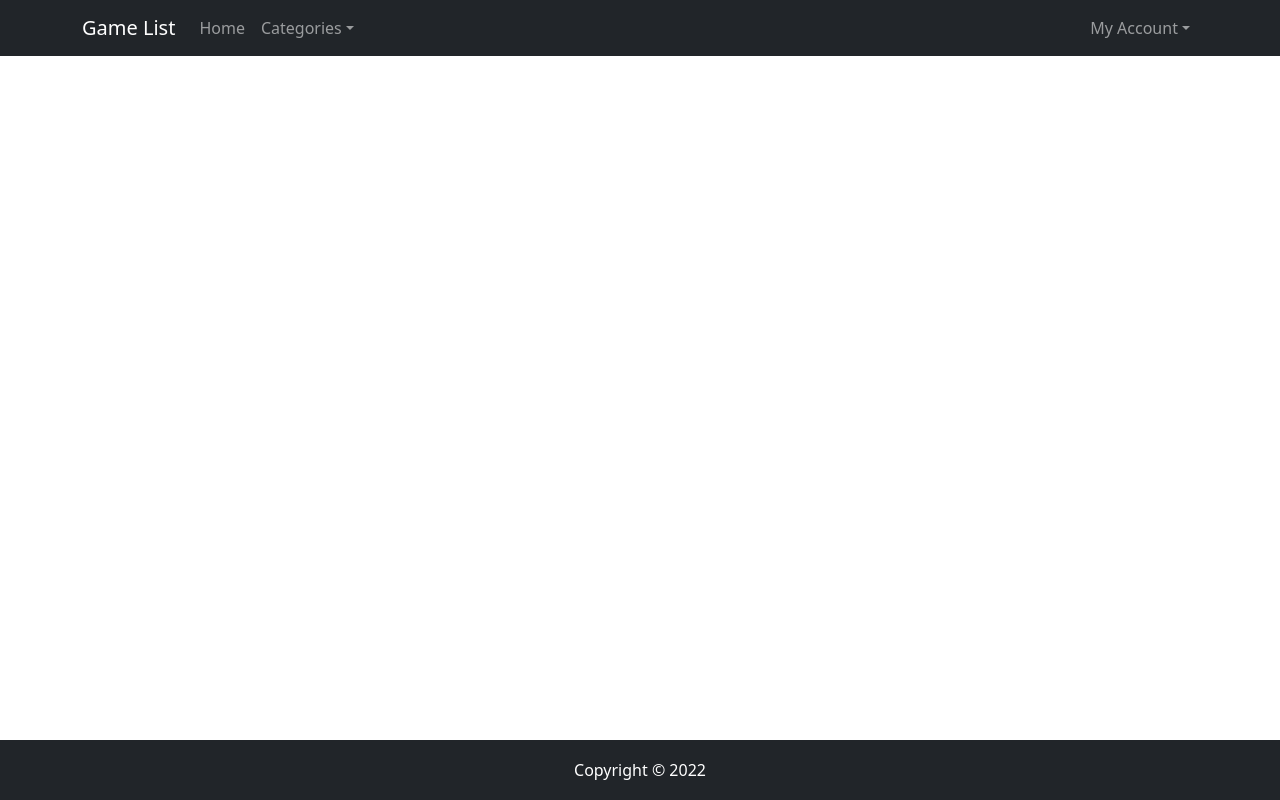
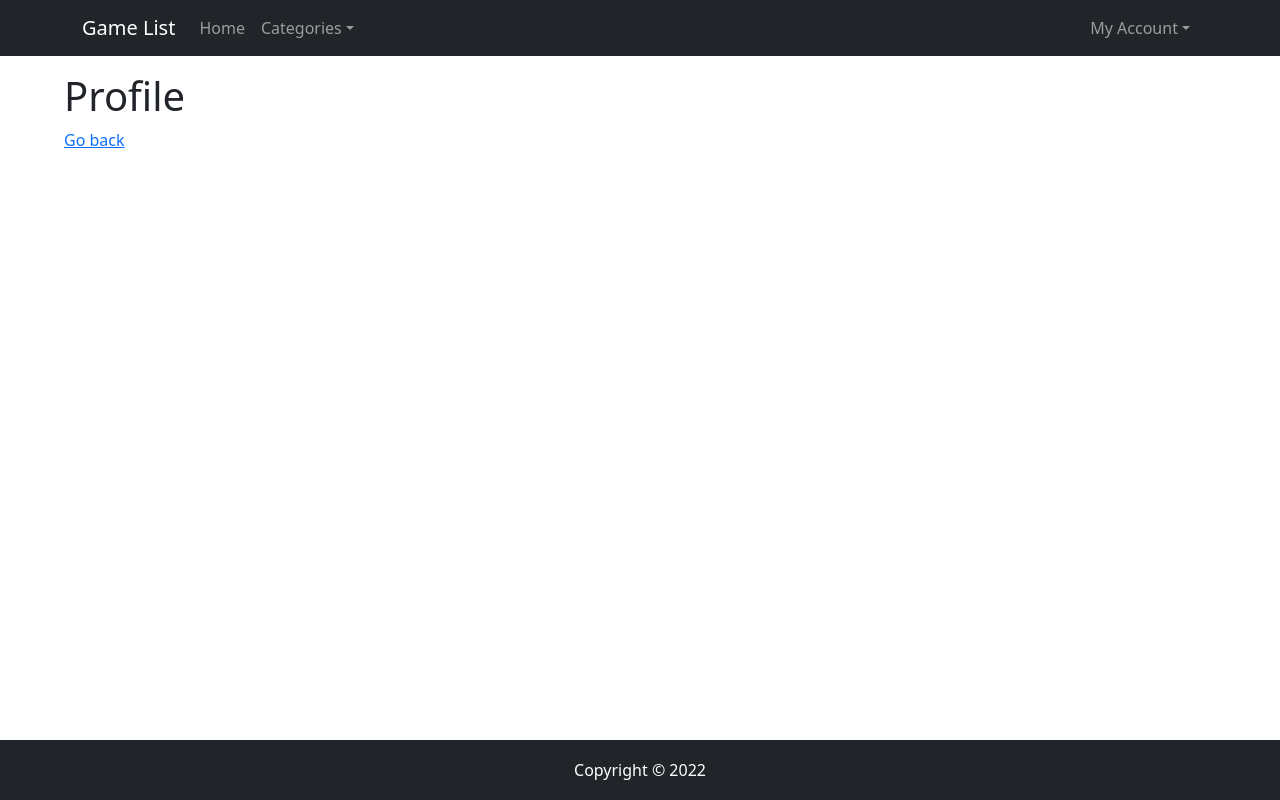
Before and after one commit to sidartanakatani/reactjs-game-list, a React (Create React App) app: page /profile in a window 1280 px wide. Built offline with nearby package versions, Linux system fonts and the light colour scheme.

Commit message:
removed about page

```diff
--- a/src/components/Header.js
+++ b/src/components/Header.js
@@ -38,7 +38,6 @@ const Header = ({ title }) => {
                   Add Category
                 </NavDropdown.Item>
                 <NavDropdown.Item href="/add-game">Add Game</NavDropdown.Item>
-                <NavDropdown.Item href="/about">About</NavDropdown.Item>
                 <NavDropdown.Item href="/profile">Profile</NavDropdown.Item>
                 <NavDropdown.Item href="/logout">Logout</NavDropdown.Item>
               </NavDropdown>
--- a/src/pages/About.js
+++ b/src/pages/Profile.js
@@ -1,12 +1,12 @@
 import { Link } from "react-router-dom";
 
-const About = () => {
+const Profile = () => {
   return (
     <>
-      <h4> Version 1.0.0</h4>
+      <h1>Profile</h1>
       <Link to="/">Go back</Link>
     </>
   );
 };
 
-export default About;
+export default Profile;
--- a/src/routes/index.js
+++ b/src/routes/index.js
@@ -7,7 +7,7 @@ import Loading from "../components/Loading";
 
 const Home = React.lazy(() => import("../pages/Home/Home"));
 const AddGame = React.lazy(() => import("../pages/AddGame"));
-const About = React.lazy(() => import("../pages/About"));
+const Profile = React.lazy(() => import("../pages/Profile"));
 
 const routes = () => {
   return (
@@ -17,7 +17,7 @@ const routes = () => {
           <Routes>
             <Route path="/" element={<Home />} />
             <Route path="/add-game" element={<AddGame />} />
-            <Route path="/about" element={<About />} />
+            <Route path="/profile" element={<Profile />} />
           </Routes>
         </React.Suspense>
       </ErrorBoundary>
```
